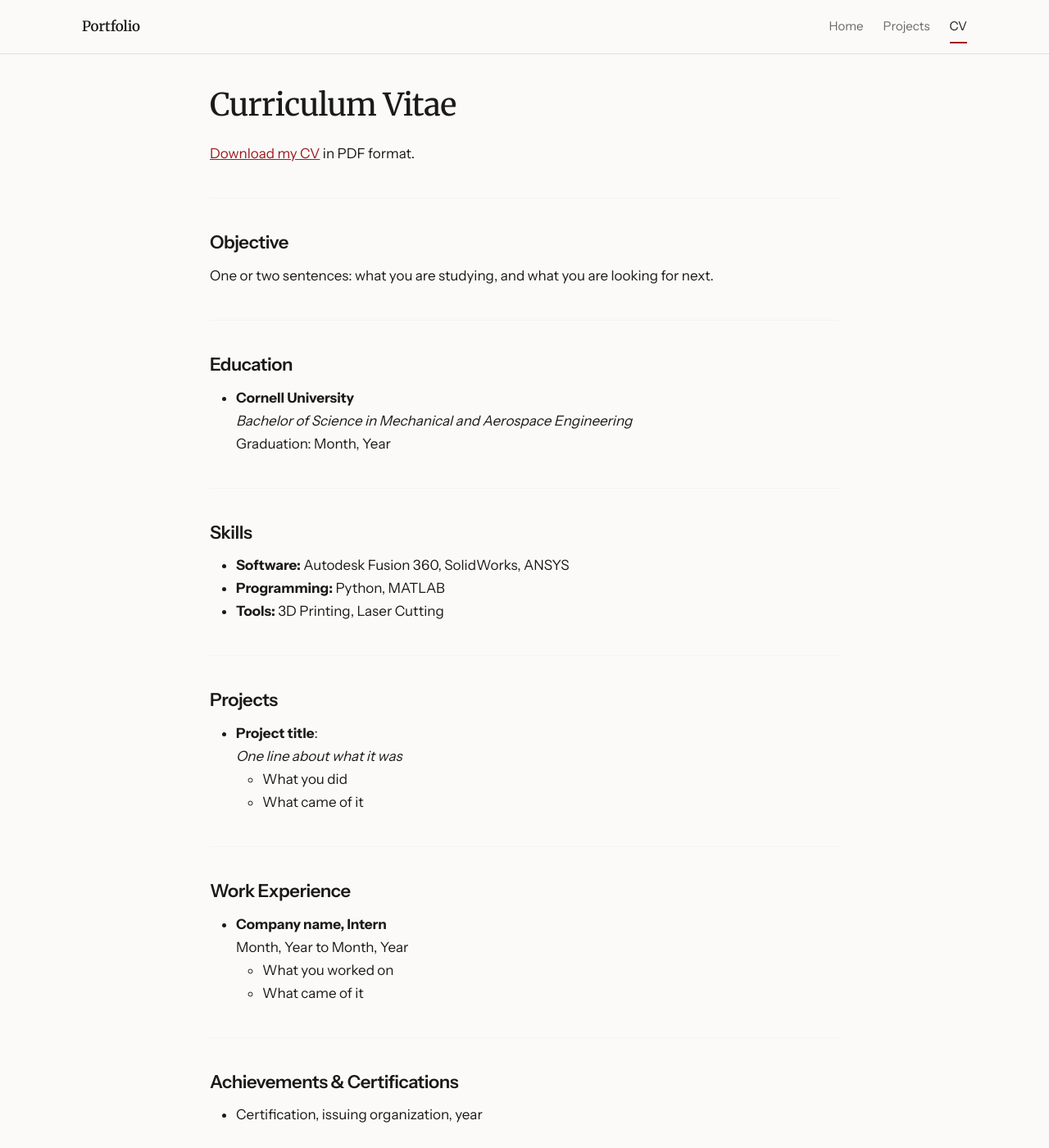
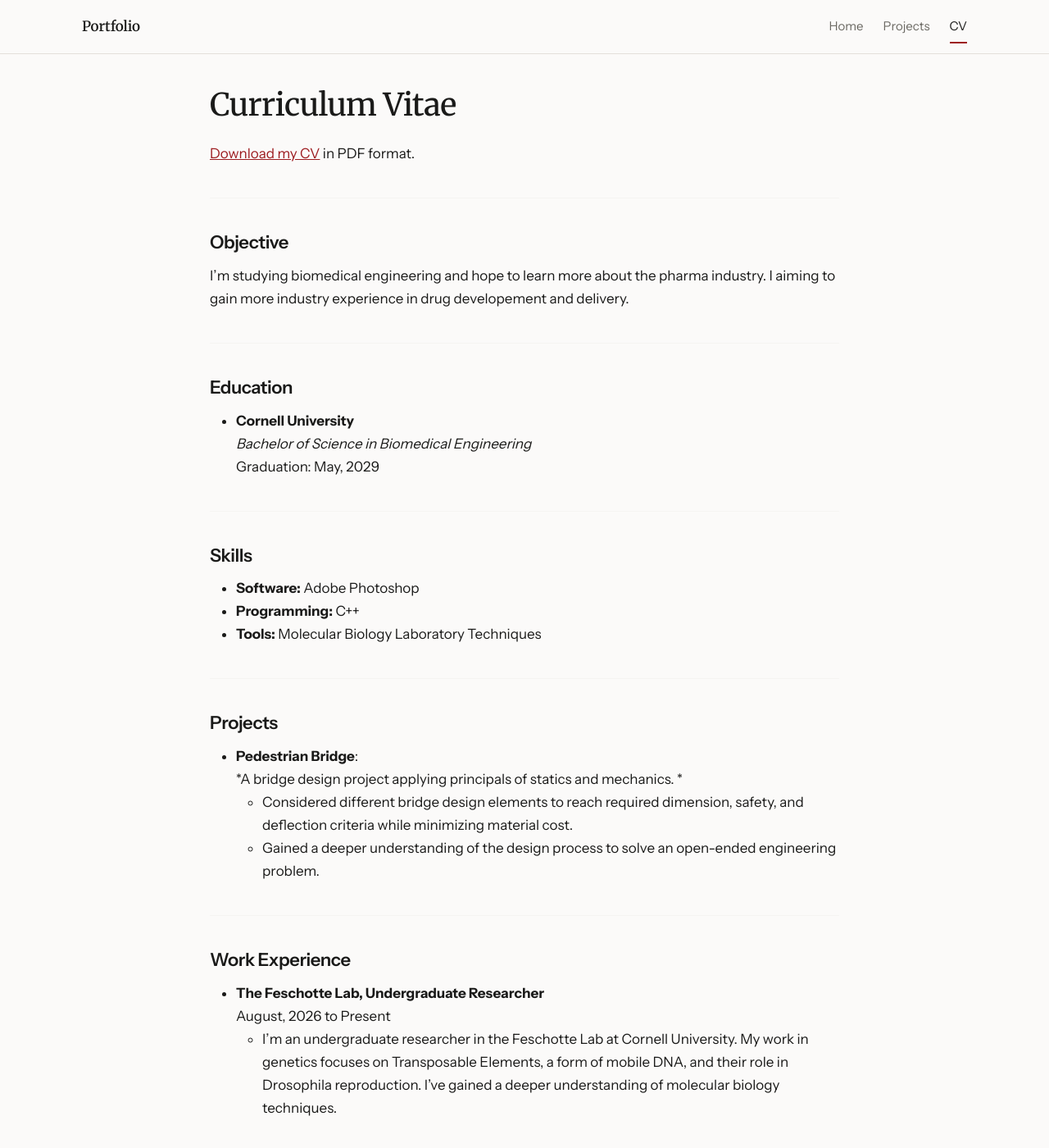
Before and after one commit to Md137-max/Portfolio, a Jekyll site: the page built from _pages/cv.md, in a window 1280 px wide and 1400 px high. Shown: the whole window at 82% size. Built offline with Jekyll 4.4.1, drawn with Linux system fonts in a browser that asks for light colours; some of the changed text lies outside the part shown.

Commit message:
Updated Profile

```diff
--- a/_pages/cv.md
+++ b/_pages/cv.md
@@ -11,37 +11,37 @@ permalink: /cv/
 ---
 
 ## Objective
-One or two sentences: what you are studying, and what you are looking for next.
+I'm studying biomedical engineering and hope to learn more about the pharma industry. I aiming to gain more industry experience in drug developement and delivery.
 
 ---
 
 ## Education
 - **Cornell University**
-  *Bachelor of Science in Mechanical and Aerospace Engineering*
-  Graduation: Month, Year
+  *Bachelor of Science in Biomedical Engineering*
+  Graduation: May, 2029
 
 ---
 
 ## Skills
-- **Software:** Autodesk Fusion 360, SolidWorks, ANSYS
-- **Programming:** Python, MATLAB
-- **Tools:** 3D Printing, Laser Cutting
+- **Software:** Adobe Photoshop
+- **Programming:** C++
+- **Tools:** Molecular Biology Laboratory Techniques
 
 ---
 
 ## Projects
-- **Project title**:
-  *One line about what it was*
-  - What you did
-  - What came of it
+- **Pedestrian Bridge**:
+  *A bridge design project applying principals of statics and mechanics. *
+  - Considered different bridge design elements to reach required dimension, safety, and deflection criteria while minimizing material cost.
+  - Gained a deeper understanding of the design process to solve an open-ended engineering problem.
 
 ---
 
 ## Work Experience
-- **Company name, Intern**
-  Month, Year to Month, Year
-  - What you worked on
-  - What came of it
+- **The Feschotte Lab, Undergraduate Researcher**
+  August, 2026 to Present
+  - I'm an undergraduate researcher in the Feschotte Lab at Cornell University. My work in genetics focuses on Transposable Elements, a form of mobile DNA, and their role in Drosophila reproduction. I've gained a deeper understanding of molecular biology techniques.
+
 
 ---
 
@@ -51,8 +51,8 @@ One or two sentences: what you are studying, and what you are looking for next.
 ---
 
 ## Extracurricular Activities
-- Member of a club or project team
-
+-  **The Steminest Movement, Enrichment Committee**
+- I plan speaker events to empower women in stem and educate Cornell students about opportunities within the community to develope professional and technical skills.
 ---
 
 ## References
```
Also changed, not shown: _projects/2026-pedestrian-bridge.md (+1 -1 lines), assets/images/Headshot_Maeve_Dufton.jpg (added), assets/images/Warren Truss Bridge.jpeg (renamed from _projects/Warren Truss Bridge.jpeg), assets/images/function-graph.png (deleted), assets/images/old-radio.jpg (deleted), assets/images/spaceship-design.jpg (deleted).
